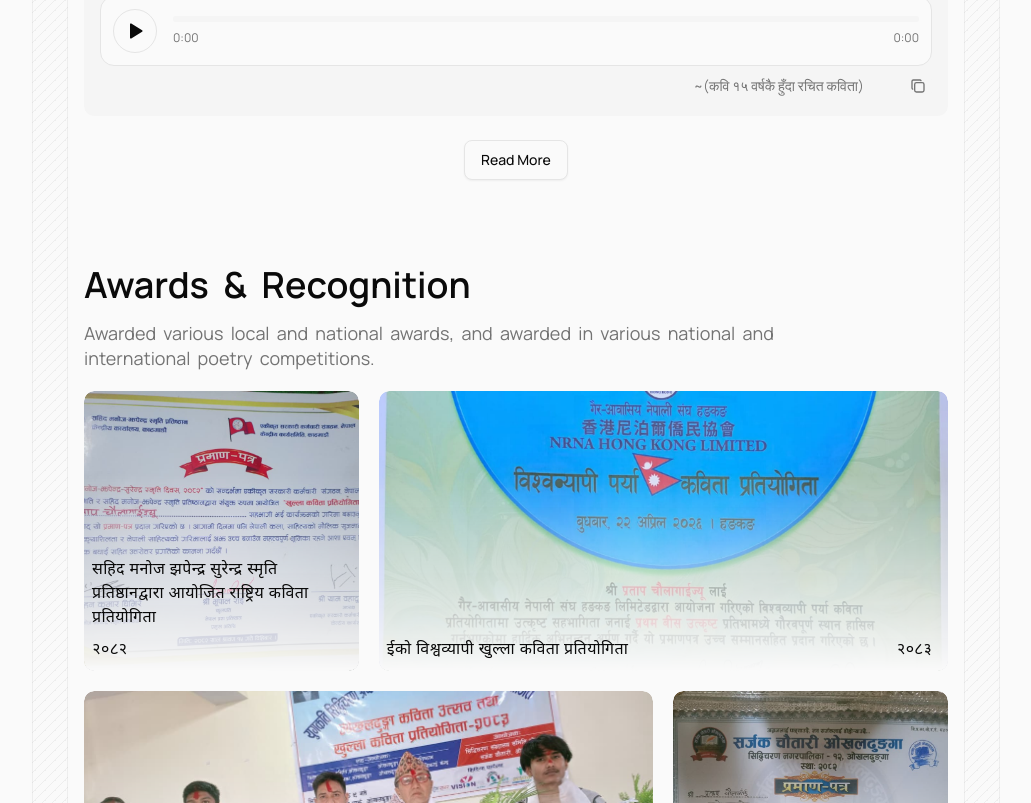
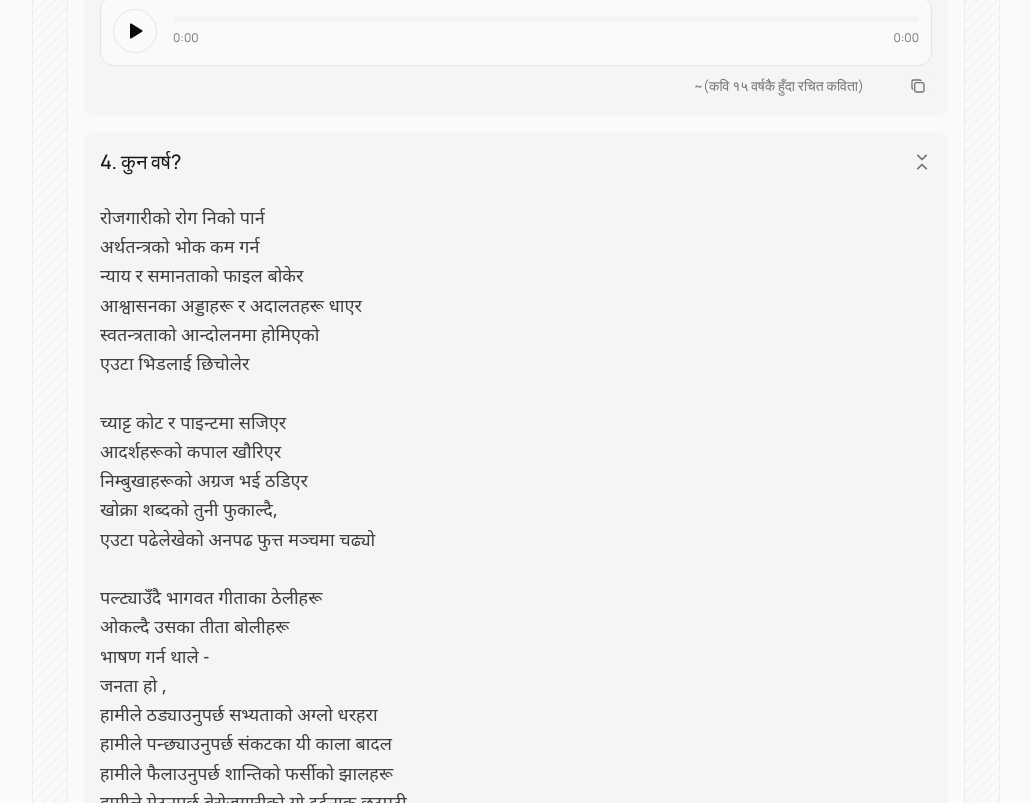
Before and after one commit to AkkalDhami/hello-world, a Next.js app: page /en in a window 1280 px wide. Shown: the part 2577-3380 px from the top of the page, without its empty margins (124-1155 px from the left). Built offline with nearby package versions, Linux system fonts and the light colour scheme.

Commit message:
feat: remove 'Read More' and 'सबै पढ्नुहोस्' from poemSection in both locales

```diff
--- a/app/[locale]/(app)/page.tsx
+++ b/app/[locale]/(app)/page.tsx
@@ -7,7 +7,7 @@
   return (
     <Container className="z-10 overflow-hidden px-8 sm:px-4">
       <HeroSection />
-      <PoemsSection home />
+      <PoemsSection />
       <AwardsSection />
     </Container>
   )
--- a/messages/en.json
+++ b/messages/en.json
@@ -32,7 +32,6 @@
   "poemSection": {
     "title": "Featured  Poems",
     "description": "A collection of poems exploring memory, identity, love, nature, and the quiet moments that shape human experience.",
-    "viewAll": "Read More",
     "show": "Show",
     "hide": "Hide"
   },
--- a/messages/np.json
+++ b/messages/np.json
@@ -32,7 +32,6 @@
   "poemSection": {
     "title": "कविताहरू",
     "description": "स्मृति, पहिचान, प्रेम, प्रकृति, र मानव अनुभवलाई आकार दिने शान्त क्षणहरूको अन्वेषण गर्ने कविताहरूको संग्रह",
-    "viewAll": "सबै पढ्नुहोस्",
     "show": "देखाउनुहोस्",
     "hide": "लुकाउनुहोस्"
   },
```
